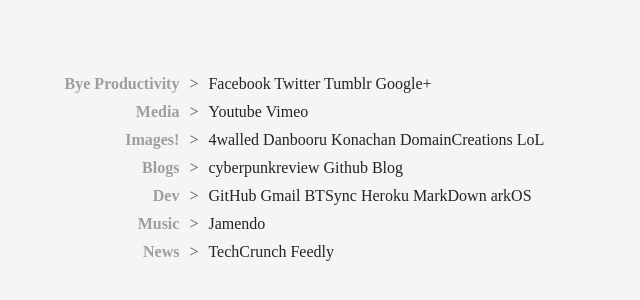
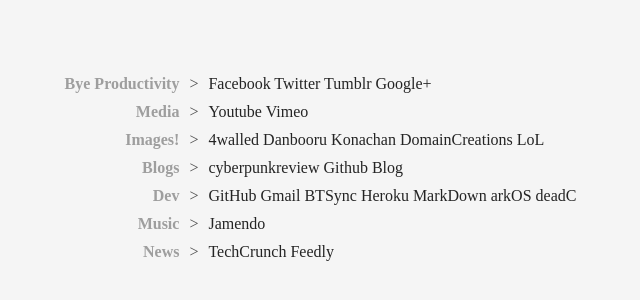
Before and after one commit to ijara/rapid-dial, a plain HTML site: page index.html in a window 1280 px wide. Shown: the part 232-532 px from the top of the page, 43-683 px from the left. Drawn offline with Linux system fonts and the light colour scheme.

Commit message:
added deadC

```diff
--- a/index.html
+++ b/index.html
@@ -63,6 +63,7 @@
                         <a href="http://heroku.com">Heroku</a>
                         <a href="http://daringfireball.net/projects/markdown/syntax">MarkDown</a>
                         <a href="https://arkos.io/">arkOS</a>
+                        <a href="http://deadc.net/">deadC</a>
                     </td>
                     <tr>
                         <td align="right">Music</td>
```
